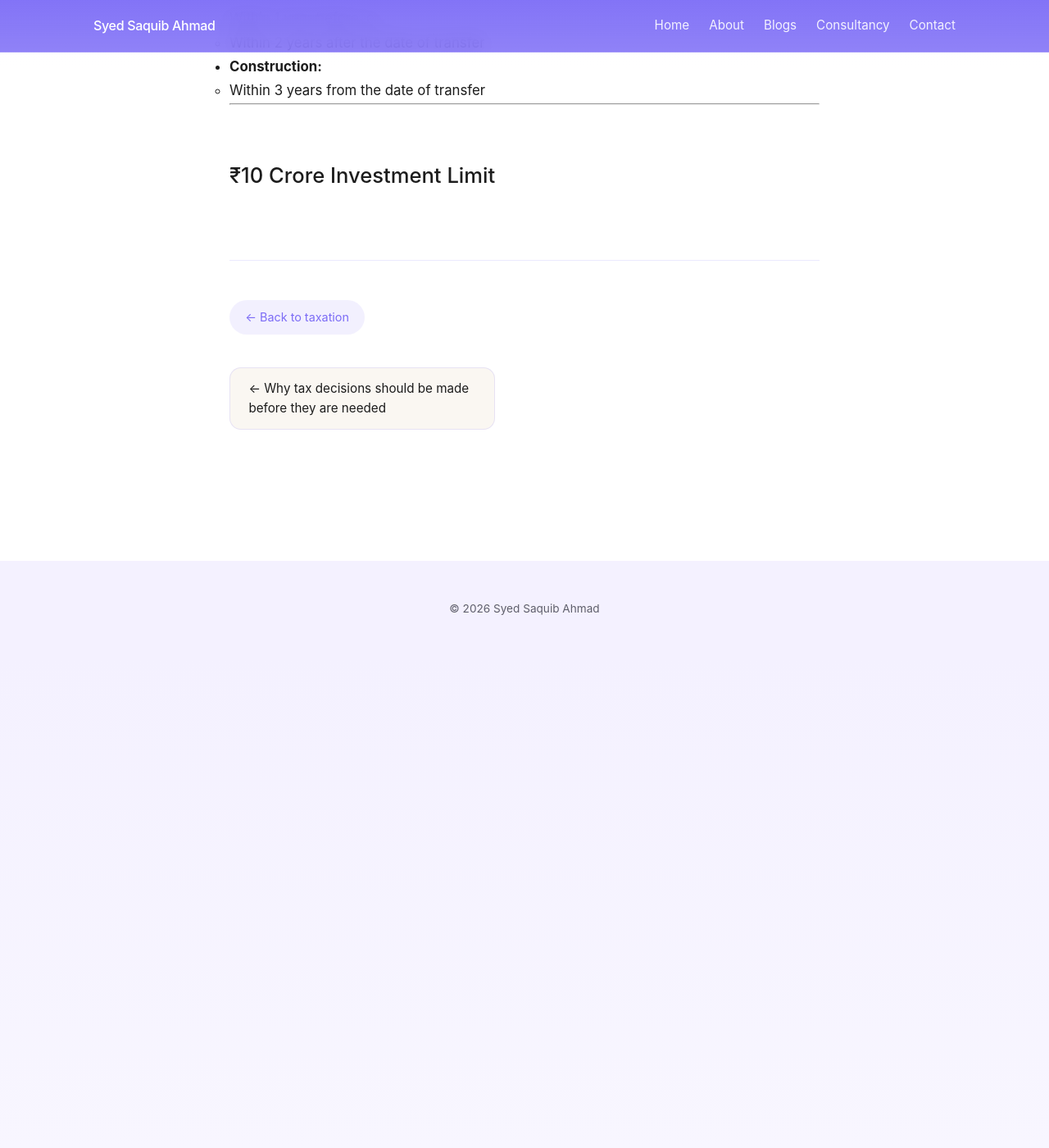
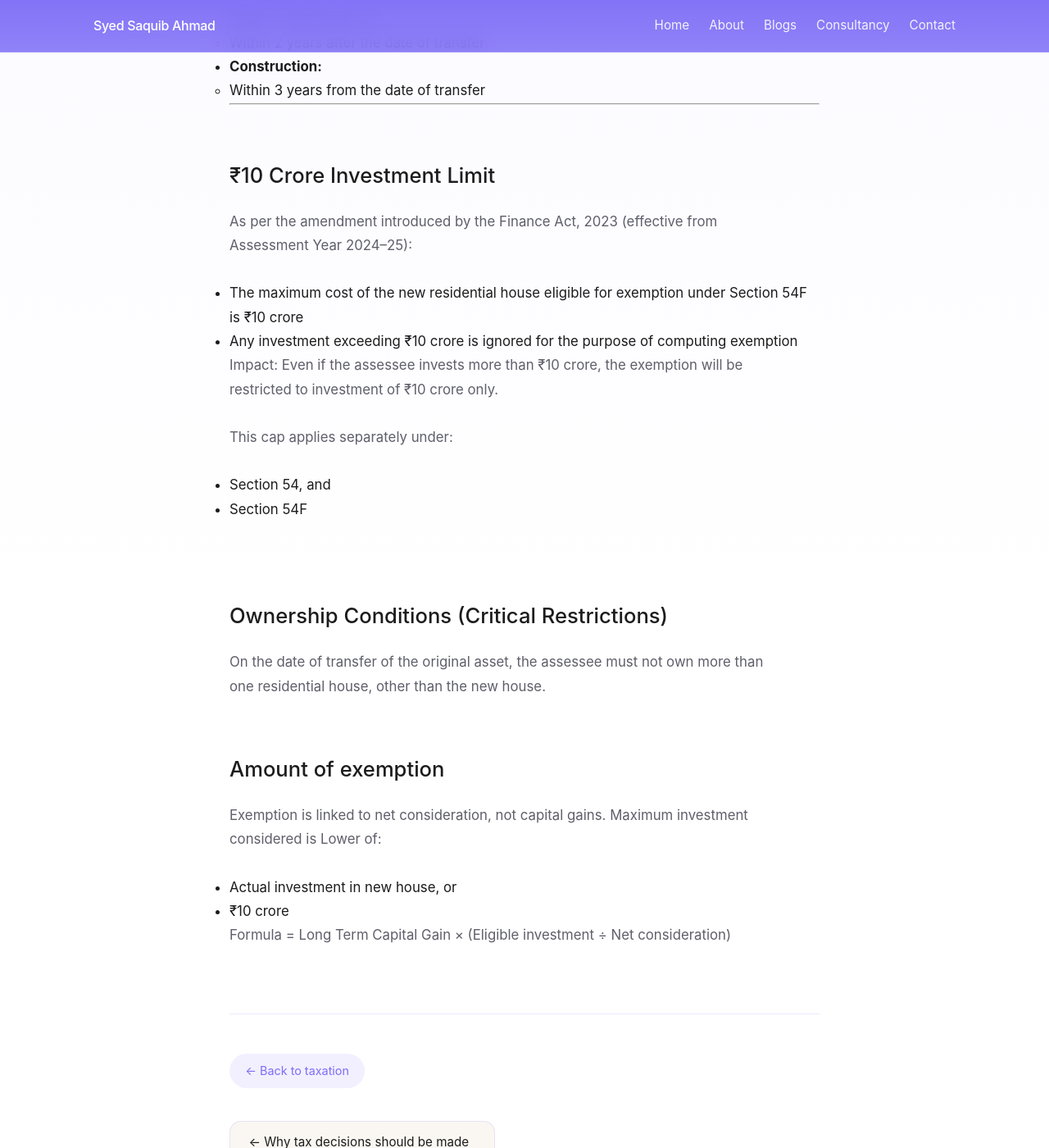
Before and after one commit to saquibahmad1234/syedsaquibahmad, a Jekyll site: the page built from _posts/2026-01-25-why-54-and-54f-are-they-are-needed.md, in a window 1280 px wide and 1400 px high, scrolled down 1586 px. Shown: the whole window at 82% size. Built offline with Jekyll 4.4.1, drawn with Linux system fonts in a browser that asks for light colours; before the commit the page ends 2388 px from its top, so only the background shows below that.

Commit message:
Update 2026-01-25-why-54-and-54f-are-they-are-needed.md

```diff
--- a/_posts/2026-01-25-why-54-and-54f-are-they-are-needed.md
+++ b/_posts/2026-01-25-why-54-and-54f-are-they-are-needed.md
@@ -47,3 +47,25 @@ The exemption is available when the assessee purchases or constructs One Residen
 ---
 
 ## ₹10 Crore Investment Limit
+As per the amendment introduced by the Finance Act, 2023 (effective from Assessment Year 2024–25):
+- The maximum cost of the new residential house eligible for exemption under Section 54F is ₹10 crore
+- Any investment exceeding ₹10 crore is ignored for the purpose of computing exemption
+
+Impact:
+Even if the assessee invests more than ₹10 crore, the exemption will be restricted to investment of ₹10 crore only.
+
+This cap applies separately under:
+- Section 54, and
+- Section 54F
+<BR>
+
+## Ownership Conditions (Critical Restrictions)
+On the date of transfer of the original asset, the assessee must not own more than one residential house, other than the new house.
+
+## Amount of exemption
+Exemption is linked to net consideration, not capital gains.
+Maximum investment considered is Lower of:
+- Actual investment in new house, or
+- ₹10 crore
+
+Formula = Long Term Capital Gain × (Eligible investment ÷ Net consideration)
```
